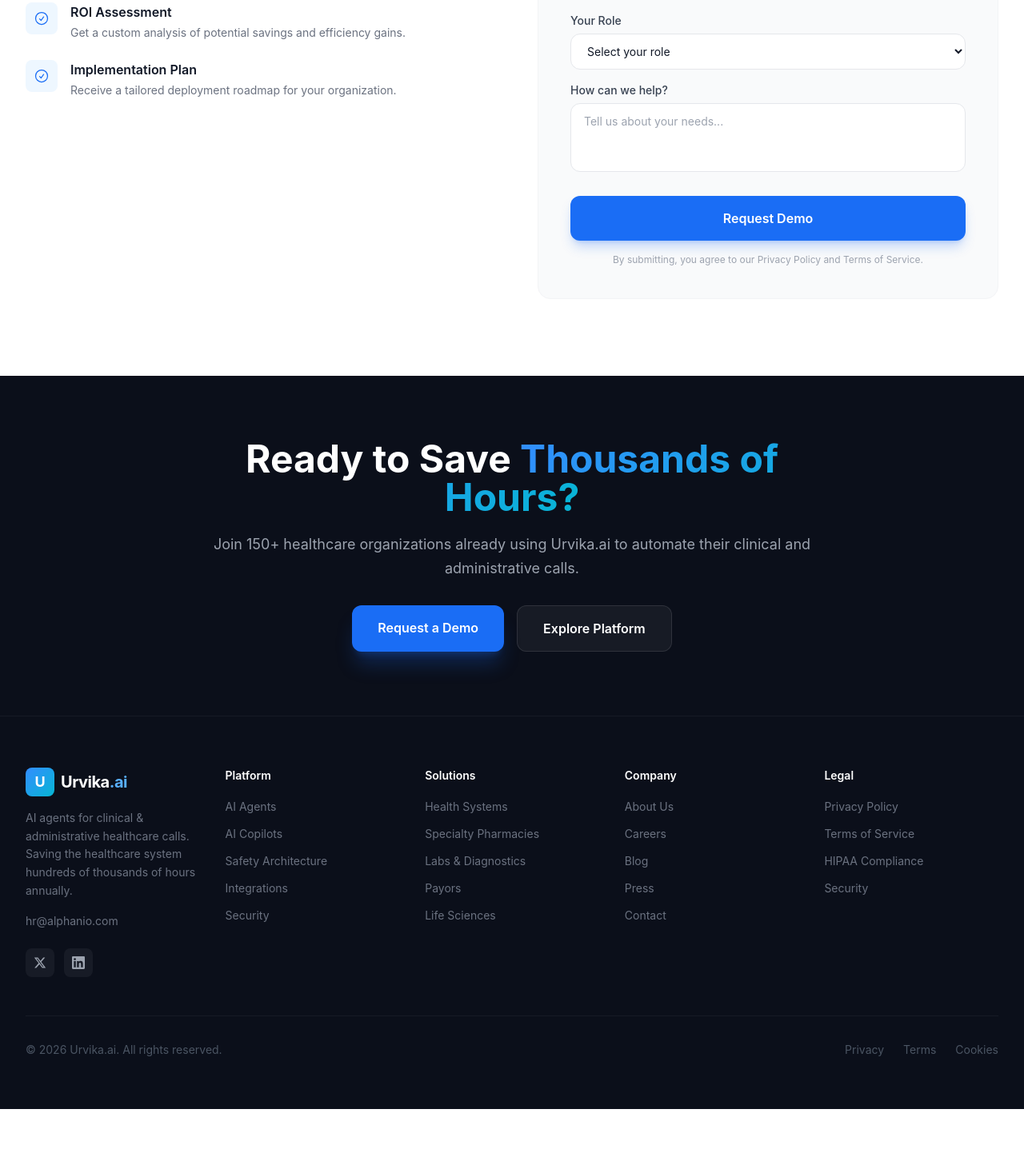
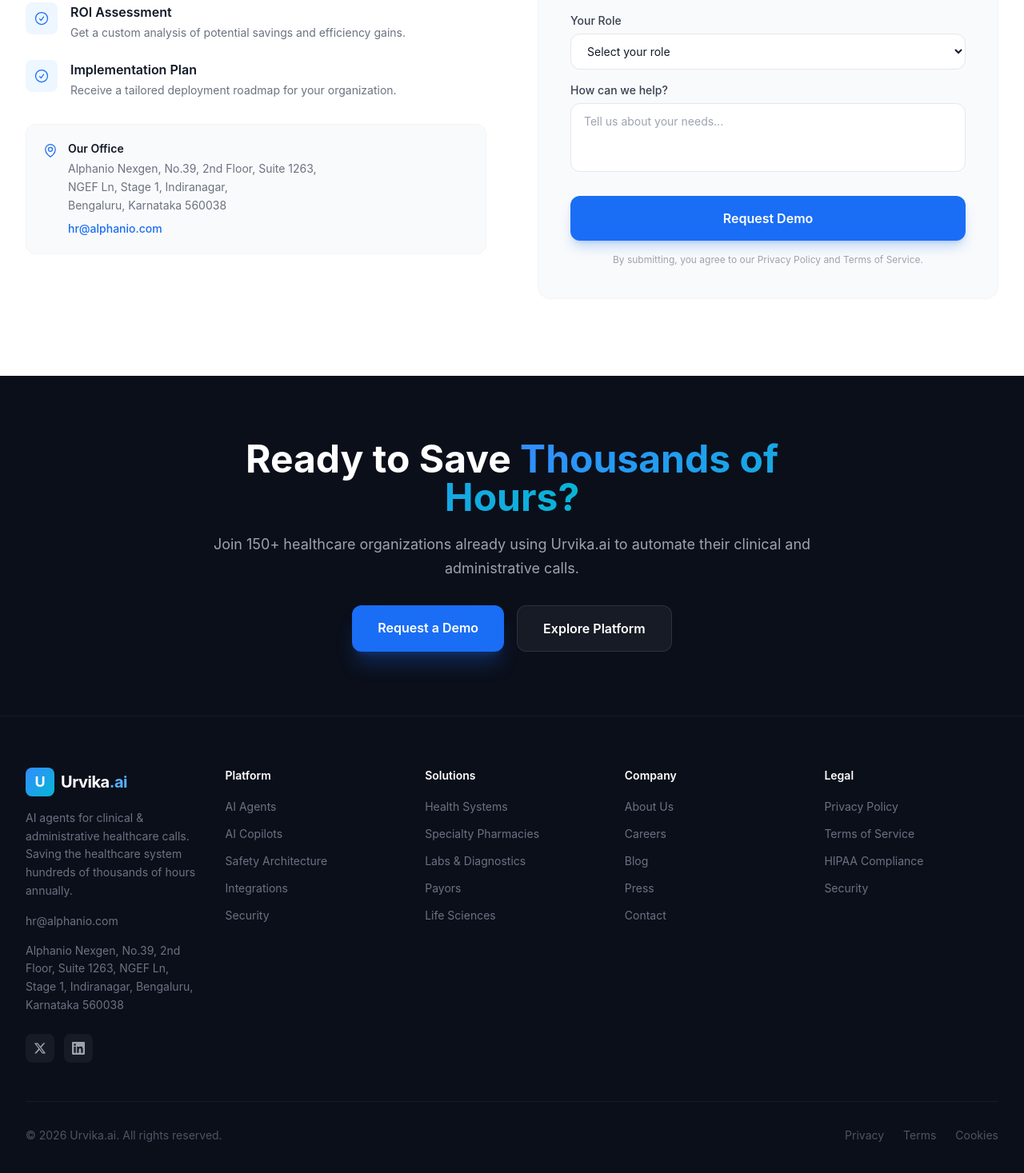
Before and after one commit to anirudhatalmale6-alt/urvika-ai, a Next.js app: page / in a window 1280 px wide. Shown: the part 5065-6532 px from the top of the page at 80% size. Before the commit the page ends 6452 px from the top, so only its background shows below. Built offline with nearby package versions, Linux system fonts and the light colour scheme.

Commit message:
Add office address to contact section and footer

```diff
--- a/src/components/Contact.tsx
+++ b/src/components/Contact.tsx
@@ -89,6 +89,27 @@
                 <div>
                   <h4 className="font-semibold text-dark-900 mb-1">Implementation Plan</h4>
                   <p className="text-sm text-gray-500">Receive a tailored deployment roadmap for your organization.</p>
+                </div>
+              </div>
+            </div>
+
+            {/* Office Address */}
+            <div className="mt-8 p-5 rounded-xl bg-gray-50 border border-gray-100">
+              <div className="flex items-start gap-3">
+                <svg className="w-5 h-5 text-primary-600 flex-shrink-0 mt-0.5" fill="none" stroke="currentColor" viewBox="0 0 24 24">
+                  <path strokeLinecap="round" strokeLinejoin="round" strokeWidth={1.5} d="M15 10.5a3 3 0 11-6 0 3 3 0 016 0z" />
+                  <path strokeLinecap="round" strokeLinejoin="round" strokeWidth={1.5} d="M19.5 10.5c0 7.142-7.5 11.25-7.5 11.25S4.5 17.642 4.5 10.5a7.5 7.5 0 1115 0z" />
+                </svg>
+                <div>
+                  <h4 className="font-semibold text-dark-900 text-sm mb-1">Our Office</h4>
+                  <p className="text-sm text-gray-500 leading-relaxed">
+                    Alphanio Nexgen, No.39, 2nd Floor, Suite 1263,<br />
+                    NGEF Ln, Stage 1, Indiranagar,<br />
+                    Bengaluru, Karnataka 560038
+                  </p>
+                  <a href="mailto:hr@alphanio.com" className="text-sm text-primary-600 hover:text-primary-500 mt-2 inline-block font-medium">
+                    hr@alphanio.com
+                  </a>
                 </div>
               </div>
             </div>
--- a/src/components/Footer.tsx
+++ b/src/components/Footer.tsx
@@ -59,10 +59,13 @@
             </p>
             <a
               href="mailto:hr@alphanio.com"
-              className="text-sm text-gray-500 hover:text-primary-400 transition-colors duration-200 block mb-6"
+              className="text-sm text-gray-500 hover:text-primary-400 transition-colors duration-200 block mb-4"
             >
               hr@alphanio.com
             </a>
+            <p className="text-sm text-gray-500 leading-relaxed mb-6">
+              Alphanio Nexgen, No.39, 2nd Floor, Suite 1263, NGEF Ln, Stage 1, Indiranagar, Bengaluru, Karnataka 560038
+            </p>
             {/* Social Links */}
             <div className="flex gap-3">
               <a
```
